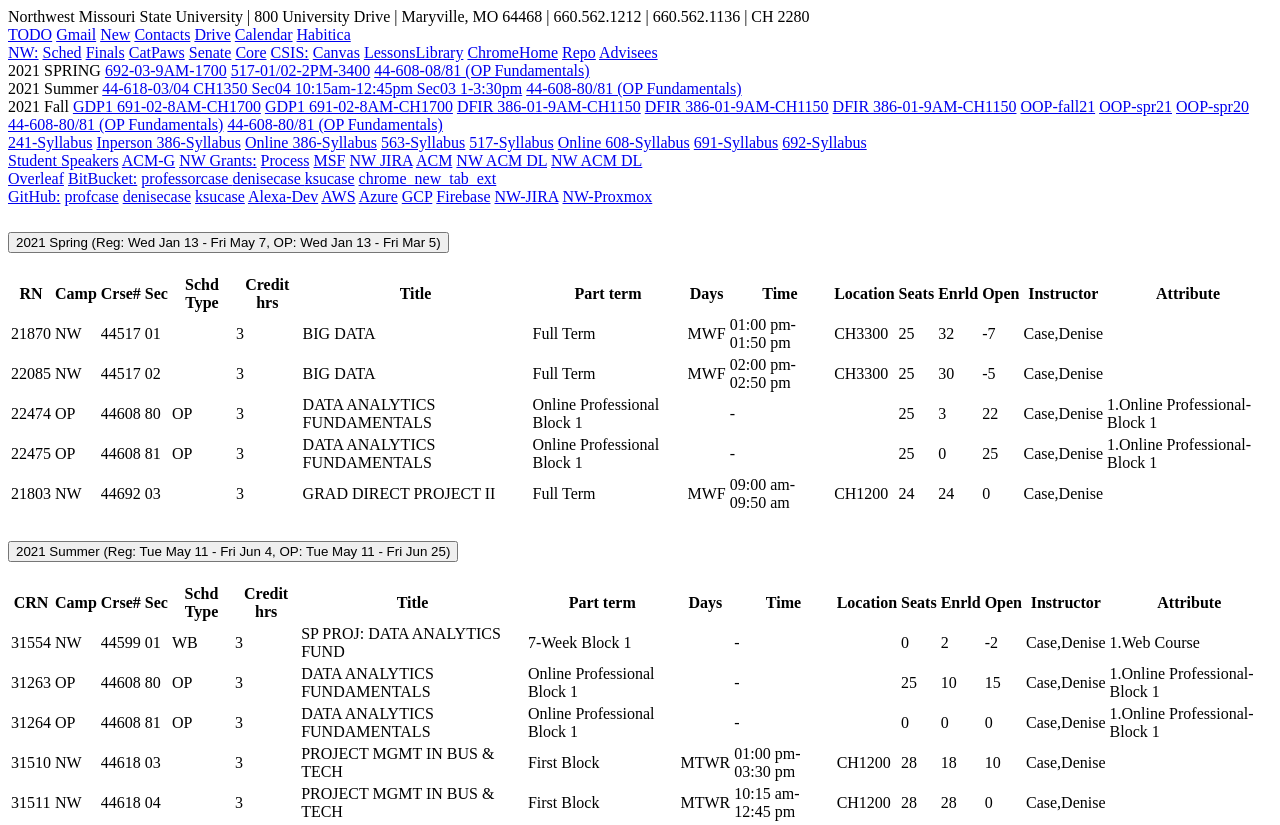
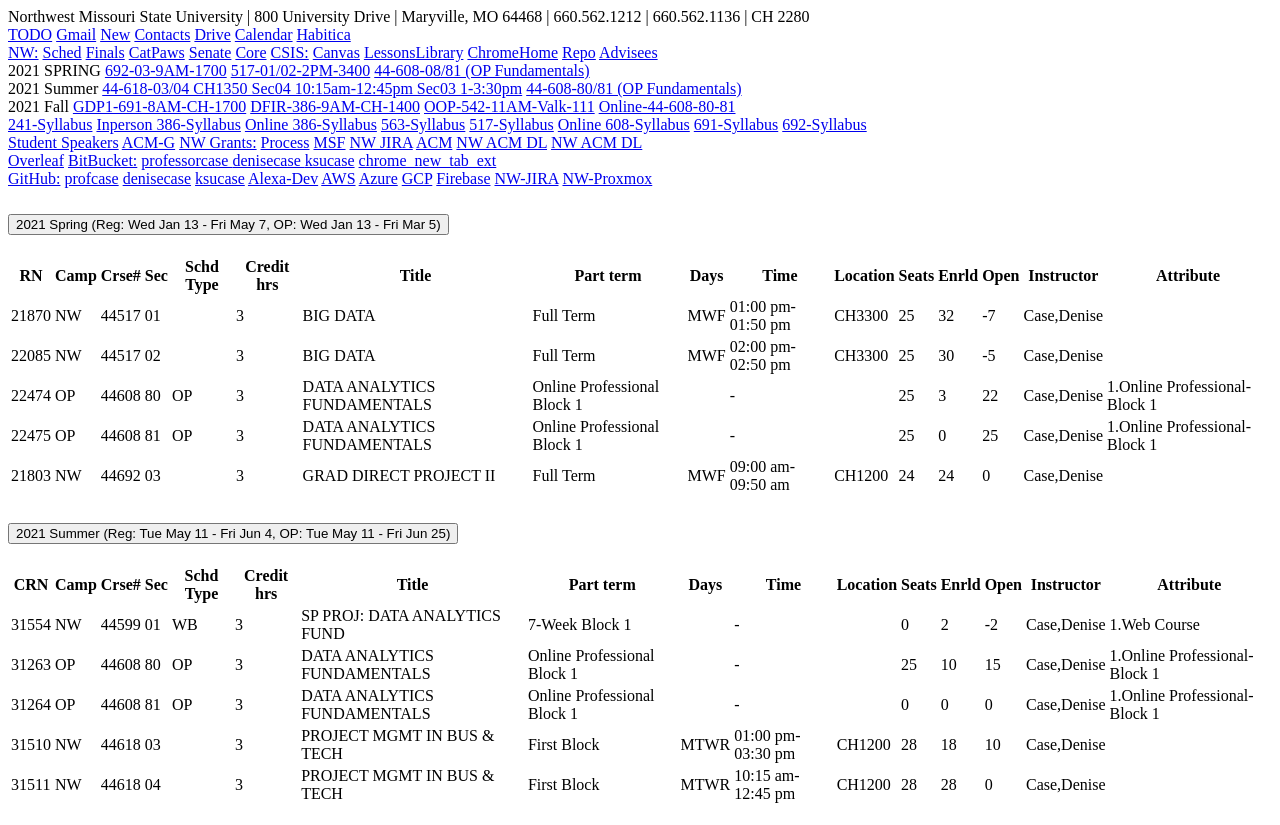
Before and after one commit to denisecase/chrome_new_tab_ext, a website with bundled scripts: page tab.html in a window 1280 px wide. Shown: the top 825 px of the page. Built offline with nearby package versions, Linux system fonts and the light colour scheme.

Commit message:
Fall 2021

```diff
--- a/tab.html
+++ b/tab.html
@@ -132,19 +132,13 @@
           </nav>
 
           <nav id="2021 Fall"> 2021 Fall
-            <a rel="noopener" target="_blank" href="https://nwmissouri.instructure.com/courses/40745">GDP1 691-02-8AM-CH1700</a>
-            <a rel="noopener" target="_blank" href="https://nwmissouri.instructure.com/courses/32360">GDP1 691-02-8AM-CH1700</a>
+            <a rel="noopener" target="_blank" href="https://nwmissouri.instructure.com/courses/40745">GDP1-691-8AM-CH-1700</a>
 
-            <a rel="noopener" target="_blank" href="https://nwmissouri.instructure.com/courses/40506">DFIR  386-01-9AM-CH1150</a>
-            <a rel="noopener" target="_blank" href="https://nwmissouri.instructure.com/courses/32363">DFIR  386-01-9AM-CH1150</a>
-            <a rel="noopener" target="_blank" href="https://nwmissouri.instructure.com/courses/32363">DFIR  386-01-9AM-CH1150</a>
+            <a rel="noopener" target="_blank" href="https://nwmissouri.instructure.com/courses/40506">DFIR-386-9AM-CH-1400</a>
 
-            <a rel="noopener" target="_blank" href="https://nwmissouri.instructure.com/courses/40411">OOP-fall21</a>
-            <a rel="noopener" target="_blank" href="https://nwmissouri.instructure.com/courses/35900">OOP-spr21</a>
-            <a rel="noopener" target="_blank" href="https://nwmissouri.instructure.com/courses/28824">OOP-spr20</a>
+            <a rel="noopener" target="_blank" href="https://nwmissouri.instructure.com/courses/41794">OOP-542-11AM-Valk-111</a>
 
-            <a rel="noopener" target="_blank" href="https://nwmissouri.instructure.com/courses/40648">44-608-80/81 (OP Fundamentals)</a>
-            <a rel="noopener" target="_blank" href="https://nwmissouri.instructure.com/courses/37830">44-608-80/81 (OP Fundamentals)</a>
+            <a rel="noopener" target="_blank" href="https://nwmissouri.instructure.com/courses/40648">Online-44-608-80-81</a>
 
 
           </nav>
```
